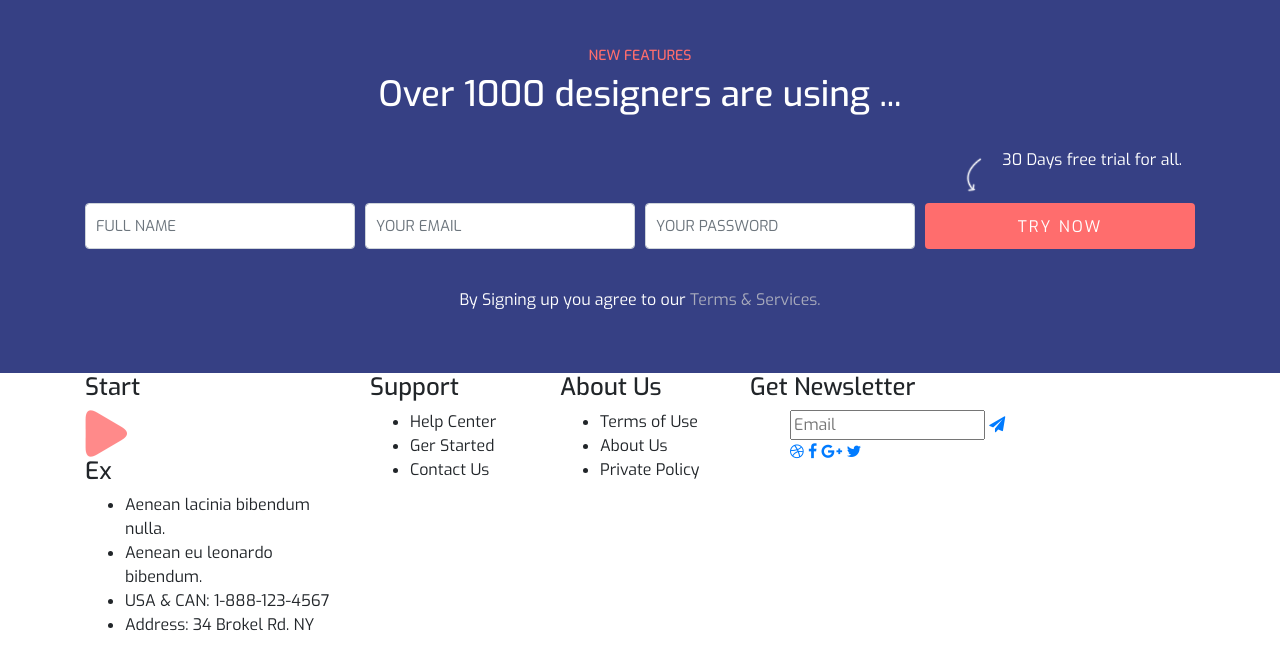
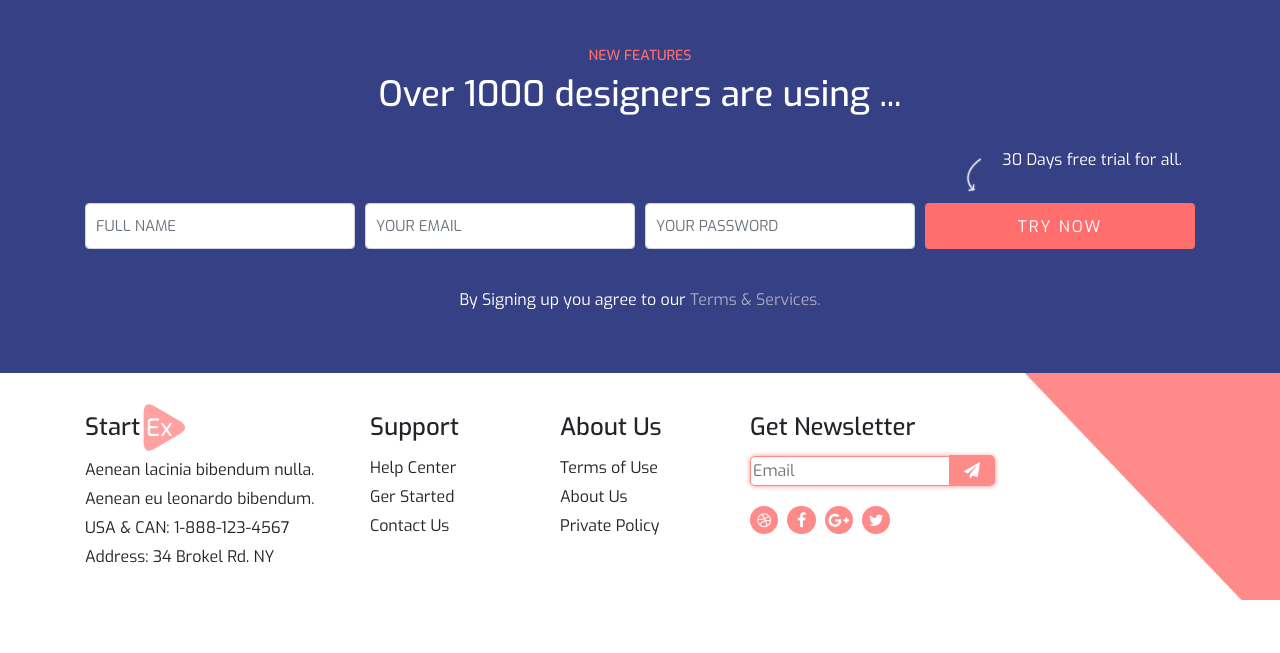
Before and after one commit to failurebeat/Corporate, a plain HTML site: page index.html in a window 1280 px wide. Shown: the part 3587-4240 px from the top of the page. After the commit the page ends 4187 px from the top, so only its background shows below. Drawn offline with nearby package versions, Linux system fonts and the light colour scheme.

Commit message:
Update style.css

```diff
--- a/css/style.css
+++ b/css/style.css
@@ -266,3 +266,101 @@ margin-bottom: 80px;
 .terms a {
     color: #a8aabc;
 }
+
+/*Footer Section*/
+footer {
+    background: url(../images/footer-bg.png);
+    background-size: cover;
+    background-position: right;
+    padding-top: 40px;
+    padding-bottom: 10px;
+}
+footer h4 {
+    display: inline-block;
+    position: relative;
+    font-size: 24px;
+}
+footer .text-start {
+    position: relative;
+}
+footer .footer-content {
+    line-height: 0;
+}
+footer img {
+    opacity: 0.8;
+    position: absolute;
+    top: -9px;
+    left: 73px;
+}
+footer h4 .text-ex {
+    position: absolute;
+    top: -36px;
+    left: 61px;
+    color: #fff;
+}
+footer ul {
+    padding-left: 0;
+}
+footer .ul-margin {
+    margin-top: 6px;
+}
+footer ul li {
+    list-style: none;
+    padding-bottom: 5px;
+}
+.form-group .fa-paper-plane {
+    margin-left:  -34px;
+    background: #FF8A8A;
+    padding: 7px 15px;
+    position: absolute;
+    top: 42px;
+    right: 120px;
+    color: #fff;
+    border-top-right-radius: 5px;
+    border-bottom-right-radius: 5px;
+}
+footer .email {
+    border-radius: 5px;
+    border: 1px solid #FF8A8A;
+    box-shadow: 0px 0px 5px #ff8a8a;
+    padding: 2px;
+    width: 70%;
+}
+.fa-dribbble {
+    margin-top: 20px;
+    background: #FF8A8A;
+    padding: 6px 7.2px;
+    color: #fff;
+    border-radius: 50%;
+    margin-right: 5px;
+    transition: 0.5s;
+}
+.fa-facebook {
+    margin-top: 20px;
+    background: #FF8A8A;
+    padding: 6px 9.5px;
+    color: #fff;
+    border-radius: 50%;
+    margin-right: 5px;
+    transition: 0.5s;
+}
+.fa-google-plus {
+    margin-top: 20px;
+    background: #FF8A8A;
+    padding: 6px 3.7px;
+    color: #fff;
+    border-radius: 50%;
+    margin-right: 5px;
+    transition: 0.5s;
+}
+.fa-twitter {
+    margin-top: 20px;
+    background: #FF8A8A;
+    padding: 6px 6.5px;
+    color: #fff;
+    border-radius: 50%;
+    transition: 0.5s;
+}
+.fa:hover {
+    transform: rotate(360deg);
+}
```
